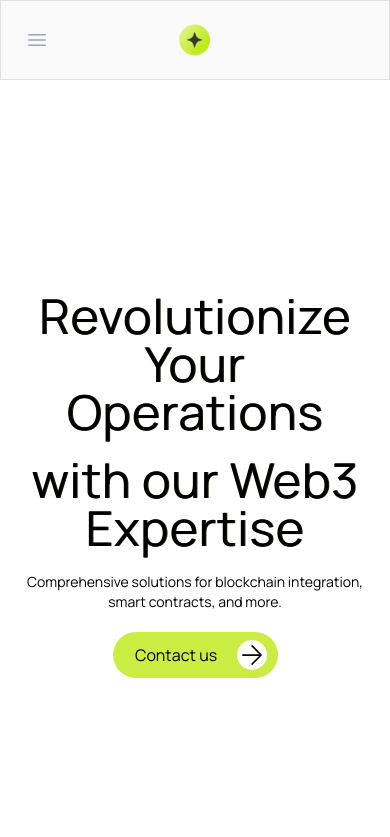
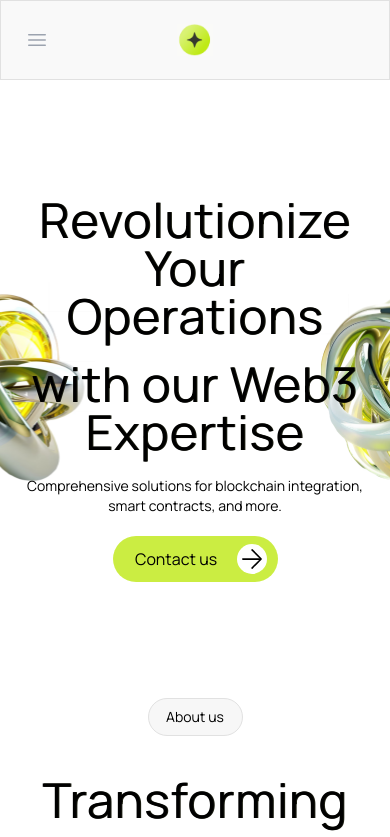
Before and after one commit to Sujal0v0/Spark-Clone, a React (Vite) app: page / in a window 390 px wide. Shown: the top 837 px of the page. Built offline with nearby package versions, Linux system fonts and the light colour scheme.

Commit message:
Added image in hero section

```diff
--- a/src/components/Button/ContactUs.jsx
+++ b/src/components/Button/ContactUs.jsx
@@ -1,6 +1,6 @@
 const ContactUs = () => {
   return (
-    <div className="cursor-pointer hvr-animation bg-buttonGreen rounded-full flex items-center justify-center pl-5 py-2 gap-5 w-[165px]">
+    <div className="z-10 cursor-pointer hvr-animation bg-buttonGreen rounded-full flex items-center justify-center pl-5 py-2 gap-5 w-[165px]">
       <div className="text-medium text-base">Contact us</div>
       <div className="h-[30px] w-[30px] bg-white rounded-full flex items-center justify-center mr-2">
         <img src="/right-arrow.svg" className="h-[20px] w-[20px]" alt="" />
--- a/src/components/hero/Hero.jsx
+++ b/src/components/hero/Hero.jsx
@@ -3,17 +3,27 @@ const Hero = () => {
   return (
     <div
       id="hero"
-      className="lg:text-6xl sm:text-5xl text-5xl text-black w-[100vw] flex items-center justify-center flex-col sm:gap-10 gap-5 mt-[100px] md:py-[190px] sm:py-52 py-48 mb-5"
+      className="lg:text-6xl sm:text-5xl text-5xl text-black w-[100vw] flex items-center justify-center flex-col sm:gap-10 gap-5 mt-[100px] md:py-[190px] sm:py-52 xs:py-48 py-24 mb-5"
     >
+      <img
+        src="/left.PNG"
+        alt=""
+        className="transform lg:scale-100 md:scale-75 scale-50 absolute lg:left-0 md:-left-6 -left-12"
+      />
+      <img
+        src="/right.PNG"
+        alt=""
+        className="transform lg:scale-100 md:scale-75 scale-50 absolute lg:right-0 md:-right-6 -right-12"
+      />
       <div className="flex items-center justify-center flex-col gap-5 text-center">
-        <div className="darker px-3">Revolutionize Your Operations</div>
-        <div className="darker px-3">with our Web3 Expertise</div>
+        <div className="darker px-3 z-10">Revolutionize Your Operations</div>
+        <div className="darker px-3 z-10">with our Web3 Expertise</div>
       </div>
       <div className="flex items-center justify-center flex-col lg:text-lg text-sm text-[9px] text-medium text-center">
-        <div className="px-3">
+        <div className="px-3 z-10">
           Comprehensive solutions for blockchain integration,
         </div>
-        <div className="px-3">smart contracts, and more.</div>
+        <div className="px-3 z-10">smart contracts, and more.</div>
       </div>
       <ContactUs />
     </div>
```
Also changed, not shown: public/left.PNG (added), public/right.PNG (added).
